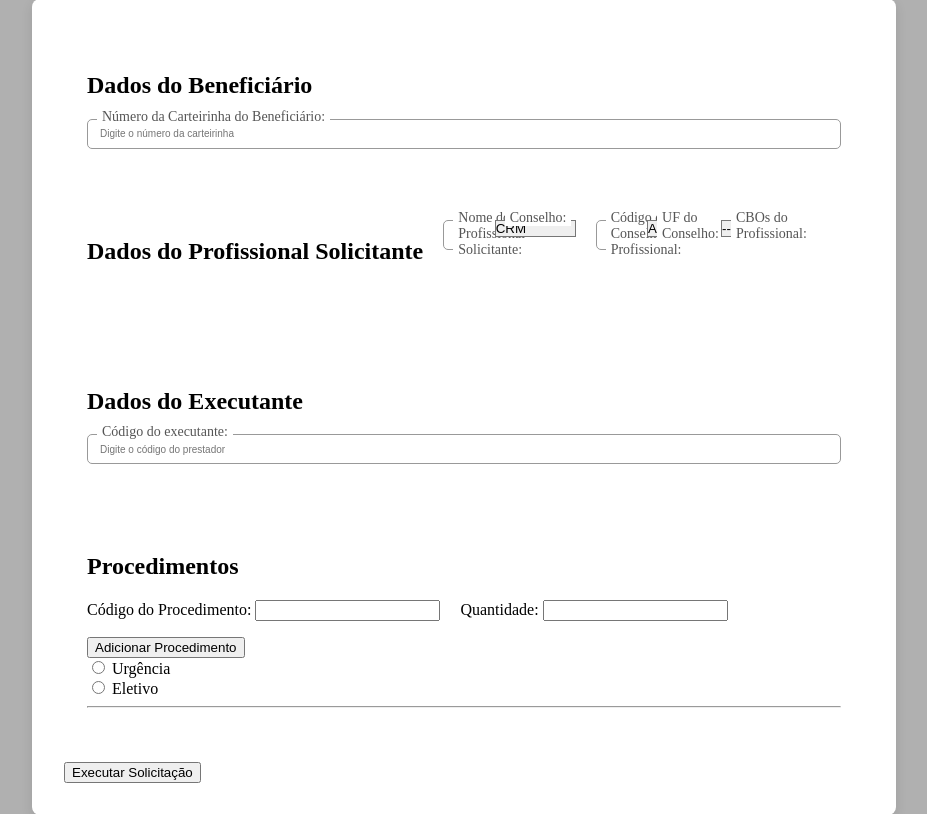
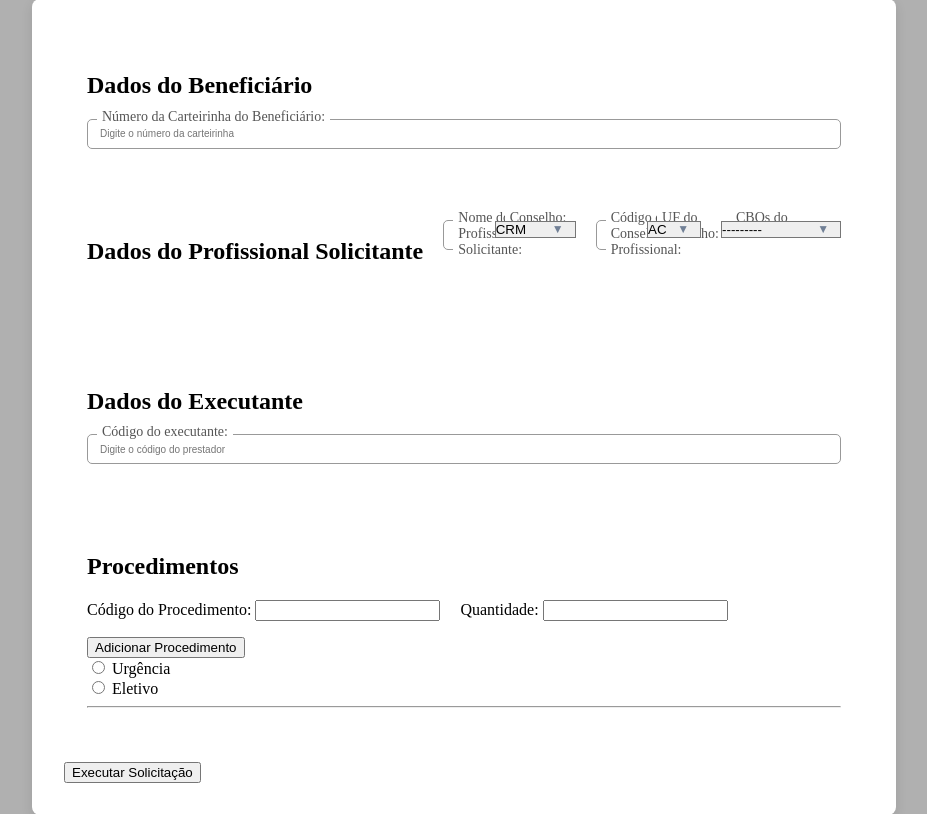
Before and after one commit to PTK-NPM/convenio, a Django app: page /autorizacao in a window 1280 px wide. Shown: the part 51-865 px from the top of the page, without its empty margins (176-1103 px from the left). Run offline with Django 5.2, Linux system fonts and the light colour scheme; a user stored in the database is signed in; data comes from the database, SQL or seed files in the repository.

Commit message:
Update autorizacao.html

```diff
--- a/DoctorNet_app/templates/autorizacao.html
+++ b/DoctorNet_app/templates/autorizacao.html
@@ -24,7 +24,9 @@
 
                 <div class="input-container">
                     {{sol_form.conselho.label_tag}}
+                    <div class="select-wrapper">
                         {{sol_form.conselho}}
+                    </div>
                 </div>
 
 
@@ -35,12 +37,16 @@
 
                 <div class="input-container">
                     {{sol_form.UF_Conselho.label_tag}}
+                    <div class="select-wrapper">
                         {{sol_form.UF_Conselho}}
+                    </div>
                 </div>
 
                 <div class="input-container">
                     {{sol_form.cbos.label_tag}}
+                    <div class="select-wrapper">
                         {{sol_form.cbos}}
+                    </div>
                 </div>
             </div>
 
```
Lines whose indentation alone changed are shown as unchanged.
